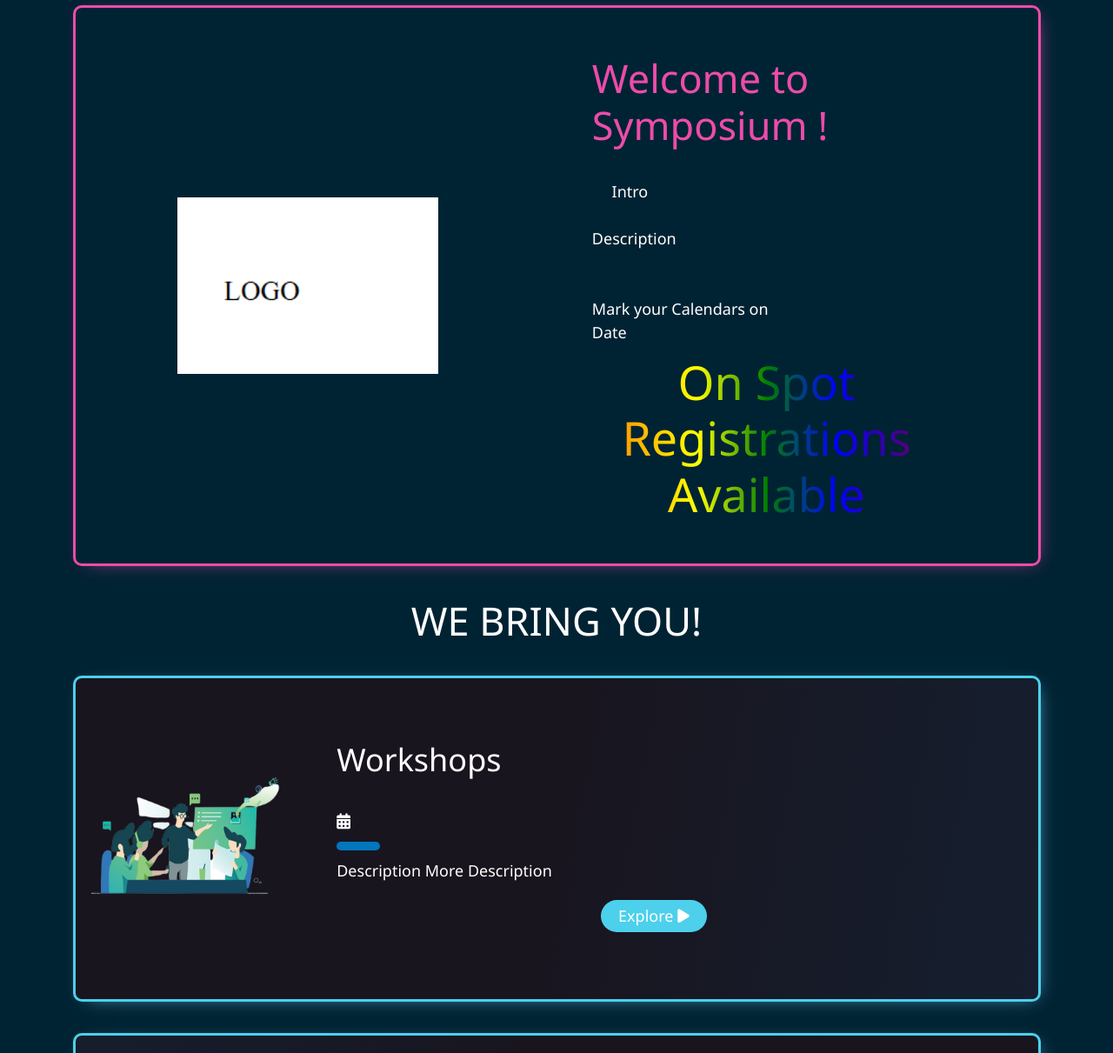
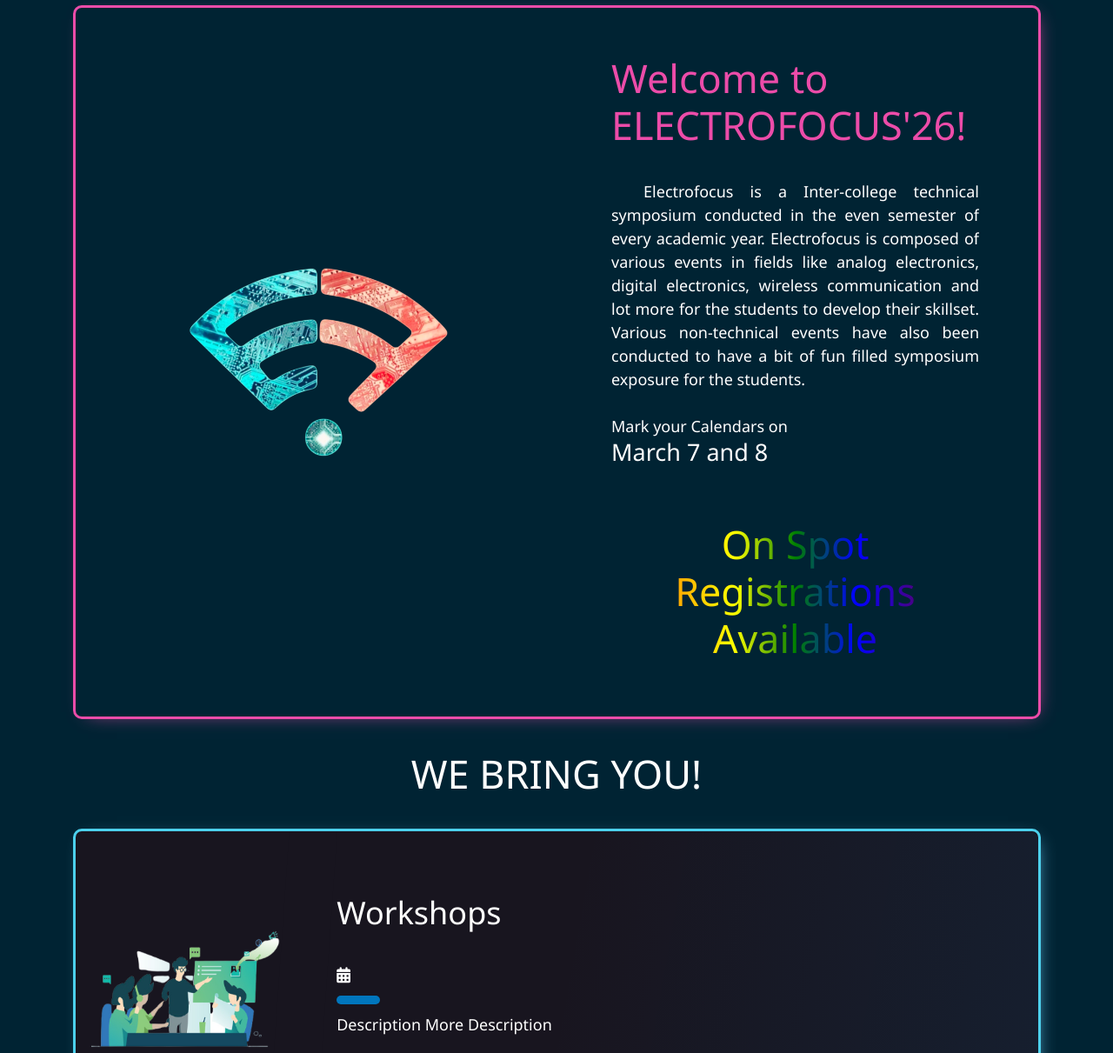
Before and after one commit to eeaofficial/event_management_website, a Flask app: page / in a window 1280 px wide; the page is wider, and only the part inside the window is pictured. Shown: the part 731-1942 px from the top of that part at 87% size. Run offline with Flask 3, Linux system fonts and the light colour scheme.

Commit message:
Modified Home page

```diff
--- a/app/templates/home.html
+++ b/app/templates/home.html
@@ -80,15 +80,15 @@
 
     @keyframes zoominoutsinglefeatured {
         0% {
+            transform: scale(0.8, 0.8);
+        }
+
+        50% {
             transform: scale(1, 1);
         }
 
-        50% {
-            transform: scale(1.2, 1.2);
-        }
-
         100% {
-            transform: scale(1, 1);
+            transform: scale(0.8, 0.8);
         }
     }
 
@@ -166,17 +166,14 @@
                         </div>
 
                         <div class=" col postcard__text">
-                            <h1 class="postcard__title blue" style="color: #ec4ca9;">Welcome to Symposium !</h1><br>
+                            <h1 class="postcard__title blue" style="color: #ec4ca9;">Welcome to ELECTROFOCUS'26!</h1><br>
                             <div class="postcard__bar"></div>
-                            <div class="about__preview-txt" > &emsp; Intro <br><br>
-
-
-                                Description</b><br>
+                            <div class="about__preview-txt" > &emsp; Electrofocus is a Inter-college technical symposium conducted in the even semester of every academic year. Electrofocus is composed of various events in fields like analog electronics, digital electronics, wireless communication and lot more for the students to develop their skillset. Various non-technical events have also been conducted to have a bit of fun filled symposium exposure for the students.
 
                                 <br><br>
                                 Mark your Calendars on
                                 <br>
-                                Date<br><br>
+                                <h4>March 7 and 8</h4><br><br>
 
                                 <h1 class="imp-info rainbow">On Spot Registrations Available</h1>
                             </div>
--- a/app/templates/layout.html
+++ b/app/templates/layout.html
@@ -4,13 +4,13 @@
     <meta name="viewport" content="width=device-width, initial-scale=1" />
     <title>
         {% if title %}
-            {{title}} | Symposium
+            {{title}} | Electrofocus
         {% else %}
-            Symposium
+            Electrofocus
         {% endif %}
     </title>
     <!-- add icon link -->
-    <link rel="icon" href="{{ url_for('static', filename='logo.jpg')}}" type="image/x-icon">
+    <link rel="icon" type="image/png" href="{{ url_for('static', filename='images/logo.png')}}">
 
     <!-- Latest compiled and minified CSS -->
     <link href="https://cdn.jsdelivr.net/npm/bootstrap@5.2.2/dist/css/bootstrap.min.css" rel="stylesheet">
@@ -62,7 +62,7 @@
     <nav class="navbar navbar-expand-sm navbar-dark bg-dark">
         <div class="container-fluid">
             <a class="navbar-brand" href="{{url_for('home')}}">
-                <img src="{{url_for('static', filename='images/logo.png')}}" class="rounded-pill" style="width: 40px;"> Symposium
+                <img src="{{url_for('static', filename='images/logo.png')}}" class="rounded-pill" style="width: 40px;"> ELECTROFOCUS
             </a>
             <button class="navbar-toggler" type="button" data-bs-toggle="collapse" data-bs-target="#mynavbar">
                 <span class="navbar-toggler-icon"></span>
@@ -107,32 +107,28 @@
               <div class="ml-auto col-sm-auto col-md-4 col-lg-5">
                 <div class="row">
                   <p><b>Chairpersons</b></p>
-                  <p>Name <i class="fa fa-phone mr-1"></i> Contact </p>
-                  <p>Name <i class="fa fa-phone mr-1"></i> Contact </p>
+                  <p>Praneshwaran M  <i class="fa fa-phone mr-1"></i> 7418002690 </p>
+                  <p>Nandhini S  <i class="fa fa-phone mr-1"></i> 7092554888 </p>
                 </div>
               </div>
               <div class="col-sm-4 col-md-4 col-lg-5">
                 <div class="row">
-                  <img src="{{url_for('static', filename='images/logo.png')}}" class="img-fluid" style="height:150px;width:300px;">
+                  <img src="{{url_for('static', filename='images/logo.png')}}" class="img-fluid" style="height:200px;width:300px;align-items:center;" >
                 </div>
               </div>
               <div class="col-sm-5 col-md-4 col-lg-2">
                   <div class="row">
                     <p>
                         <i class="fa fa-envelope"></i>
-                        <a href="mailto:sympo@domain" style="text-decoration: none;color:inherit;">sympo@domain</a>
+                        <a href="mailto:eea2526official@gmail.com" style="text-decoration: none;color:inherit;">eea2526official@gmail.com</a>
                     </p>
                     <p><i class="fas fa-home me-3"></i> Address</p>
                   </div>
               </div>
           </div>
           <div class="row">
-              <p class="copyright-text text-center mt-2">&copy; YYYY Copyright <a class="text-reset fw-bold" href="/">this domain</a>
-              <br>
-              <i class="fa fa-solid fa-code"></i> &nbsp; with &nbsp; <i class="fa fa-heart"></i> &nbsp; by
-              <a href="https://author.notexists" style="color:rgb(252, 249, 173); text-decoration: none;">author</a>
-              <p class="copyright-text text-center mt-2"> Drawing inspiration from <a href="https://github.com/rohinthram/event_management_website" style="color:rgb(252, 249, 173); text-decoration: none;">Event Management Website</a> by
-                <a href="https://www.linkedin.com/in/rohinthram" style="color: rgb(252, 249, 173); text-decoration: none;">Rohinth Ram R V</a>
+              <p class="copyright-text text-center mt-2">&copy; 2026 Copyright </p>
+              <p class="copyright-text text-center mt-2"> Created by Website Team of EEA 2025-2026
               </p>
           </div>
       </div>
```
Also changed, not shown: app/static/images/logo.png.
